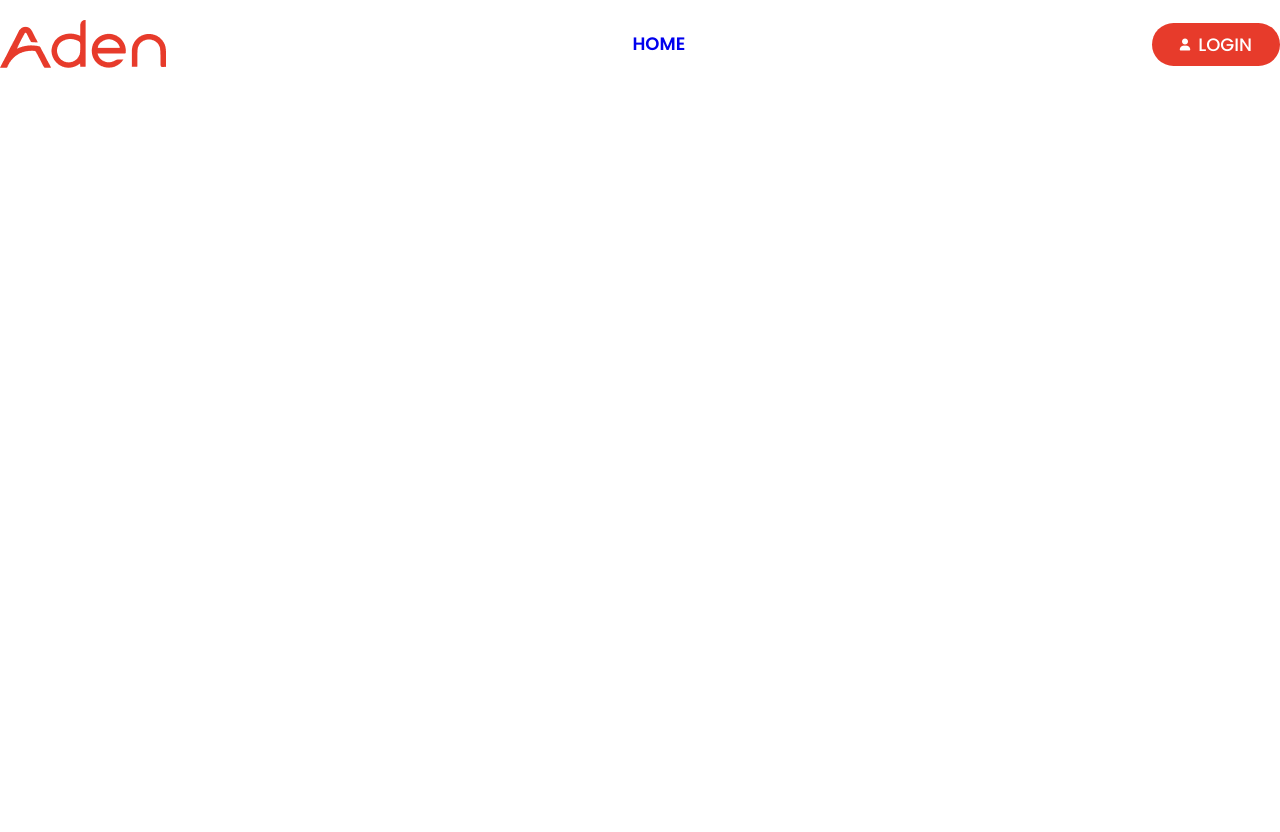
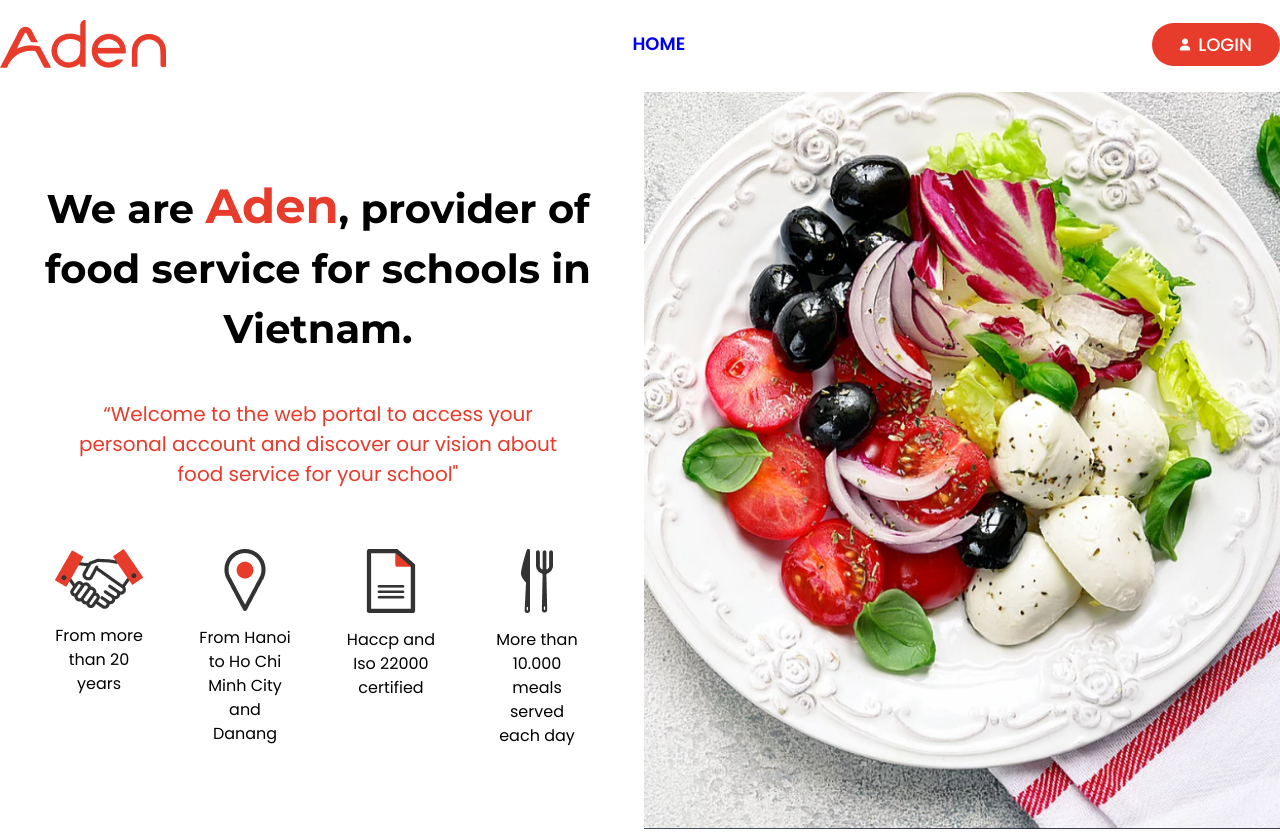
Before and after one commit to nghuy2811/Aden, a website: page index.html in a window 1280 px wide. Before the commit the page ends 800 px from the top, so only its background shows below. Drawn offline with Linux system fonts and the light colour scheme.

Commit message:
add home info

```diff
--- a/index.html
+++ b/index.html
@@ -45,6 +45,60 @@
       </div>
     </div>
   </section>
+  <section id="home-info">
+    <div class="container">
+      <div class="home-info">
+        <div class="row">
+          <div class="col col-6 align-center">
+            <div class="home-info__text">
+              <div class="home-info__text__heading heading">
+                We are <span>Aden</span>, provider of food service for schools in Vietnam.
+              </div>
+              <div class="home-info__text__sub-heading">
+                “Welcome to the web portal to access your personal account and discover our vision about food service
+                for
+                your school"
+              </div>
+              <div class="home-info__text__info">
+                <div class="row">
+                  <div class="col col-3 info-contents">
+                    <img src="./assets/images/icons/Cooperate.png" alt="Co-operate" class="home-info__text__info__img">
+                    <div class="home-info__text__info__content">
+                      From more than 20 years
+                    </div>
+                  </div>
+                  <div class="col col-3 info-contents">
+                    <img src="./assets/images/icons/locations.png" alt="Locations" class="home-info__text__info__img">
+                    <div class="home-info__text__info__content">
+                      From Hanoi to Ho Chi Minh City and Danang
+                    </div>
+                  </div>
+                  <div class="col col-3 info-contents">
+                    <img src="./assets/images/icons/certificates.png" alt="Certificates"
+                      class="home-info__text__info__img">
+                    <div class="home-info__text__info__content">
+                      Haccp and Iso 22000 certified
+                    </div>
+                  </div>
+                  <div class="col col-3 info-contents">
+                    <img src="./assets/images/icons/tool.png" alt="Tool" class="home-info__text__info__img">
+                    <div class="home-info__text__info__content">
+                      More than 10.000 meals served each day
+                    </div>
+                  </div>
+                </div>
+              </div>
+            </div>
+          </div>
+          <div class="col col-6">
+            <div class="home-info__image">
+              <img src="./assets/images/dish.png" alt="Dish" class="img-fluid">
+            </div>
+          </div>
+        </div>
+      </div>
+    </div>
+  </section>
 </body>
 
 </html>
--- a/scss/components/_layout.scss
+++ b/scss/components/_layout.scss
@@ -3,3 +3,30 @@
   width: 100%;
   margin: 0 auto;
 }
+
+.row {
+  display: flex;
+  flex-wrap: wrap;
+  margin-left: -4px;
+  margin-right: -4px;
+}
+
+.align-center {
+  align-self: center;
+}
+
+.col {
+  padding-left: 4px;
+  padding-right: 4px;
+}
+
+@for $i from 1 through 12 {
+  .col-#{$i} {
+    flex: 0 0 calc(($i / 12) * 100%);
+    max-width: calc(($i / 12) * 100%);
+  }
+}
+
+.img-fluid {
+  max-width: 100%;
+}
--- /dev/null
+++ b/scss/components/_typography.scss
@@ -0,0 +1,3 @@
+.heading {
+  font-family: "Montserrat", sans-serif !important;
+}
--- a/scss/sections/_header.scss
+++ b/scss/sections/_header.scss
@@ -43,6 +43,16 @@
         }
       }
 
+      &:before {
+        content: " ";
+        position: absolute;
+        top: 100%;
+        left: 0;
+        width: 100%;
+        height: 16px;
+        background-color: transparent;
+      }
+
       .login__form {
         display: none;
         position: absolute;
@@ -50,7 +60,7 @@
         right: 0;
         width: 370px;
         max-height: 250px;
-        background-color: #fff;
+        background-color: #eaeaea;
         box-shadow: 10px 10px 10px rgba(0, 0, 0, 0.05);
         padding: 25px 15px;
 
@@ -84,16 +94,15 @@
         &::before {
           content: "";
           position: absolute;
-          left: 80%;
-          top: -10px;
+          left: 78%;
+          top: -12px;
           // transform: translateX(-50%);
           width: 0;
           height: 0;
           border-left: 20px solid transparent;
           border-right: 20px solid transparent;
-          border-bottom: 25px solid #fff;
+          border-bottom: 25px solid #eaeaea;
           clear: both;
-          box-shadow: 10px 10px 10px rgba(0, 0, 0, 0.05);
         }
       }
     }
--- /dev/null
+++ b/scss/sections/_home-info.scss
@@ -0,0 +1,44 @@
+@use "../custom" as *;
+
+#home-info {
+  .home-info {
+    &__text {
+      padding: 0 30px;
+      text-align: center;
+
+      &__heading {
+        font-size: 40px;
+        font-weight: 700;
+        line-height: 150.5%;
+        span {
+          font-size: 48px;
+          color: $primary;
+        }
+      }
+
+      &__sub-heading {
+        font-size: 20px;
+        line-height: 30px;
+        font-weight: 400;
+        color: $primary;
+        margin-top: 40px;
+        padding: 0 40px;
+      }
+
+      &__info {
+        margin-top: 60px;
+
+        .info-contents {
+          padding: 0 25px;
+
+          .home-info__text__info__content {
+            margin-top: 12px;
+            font-size: 16px;
+            line-height: 24px;
+            font-weight: 400;
+          }
+        }
+      }
+    }
+  }
+}
--- a/scss/style.scss
+++ b/scss/style.scss
@@ -2,5 +2,7 @@
 @use "./custom";
 
 @use "./components/layout";
+@use "./components/typography";
 
 @use "./sections/header";
+@use "./sections/home-info";
```
Also changed, not shown: assets/css/style.css, assets/images/dish.png (added), assets/images/icons/Cooperate.png (added), assets/images/icons/certificates.png (added), assets/images/icons/locations.png (added), assets/images/icons/tool.png (added), assets/images/leave.png (added), 1 other file.
